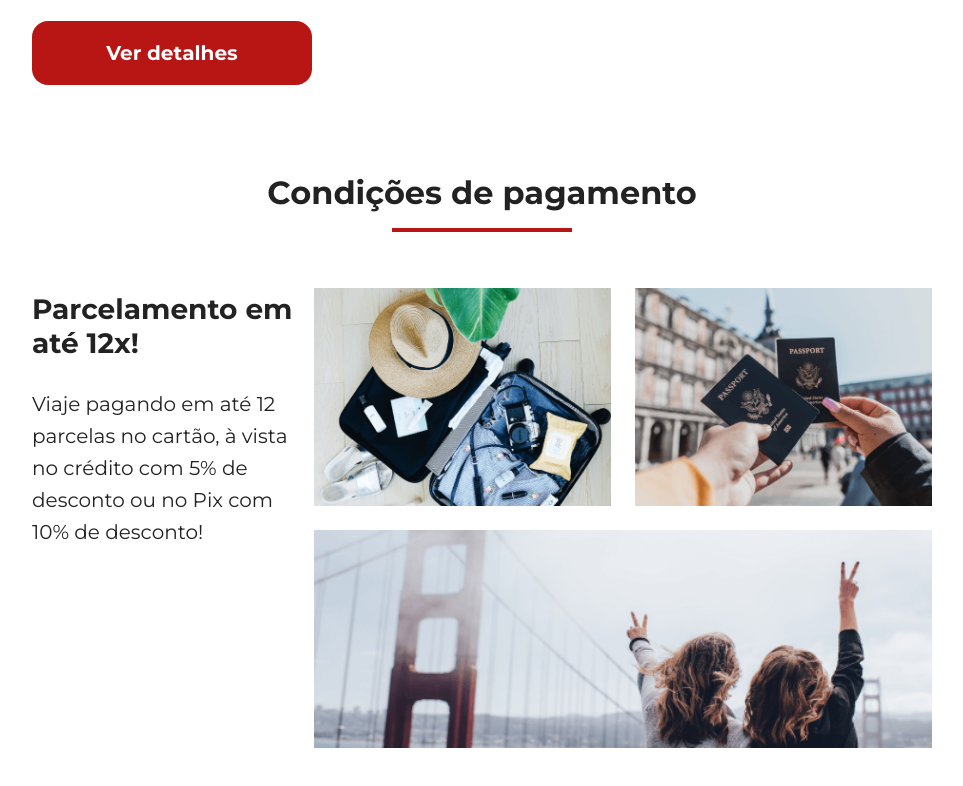
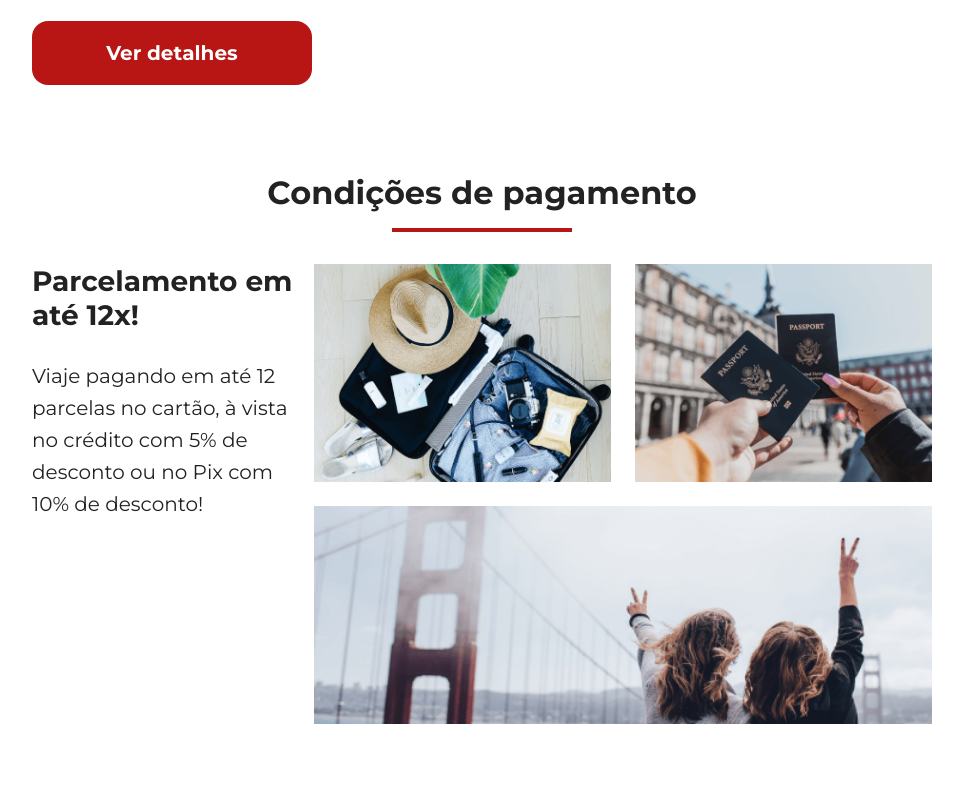
Before and after one commit to victoorjp/jornada-viagens, a plain HTML site: page index.html in a window 1280 px wide. Shown: the part 4136-4922 px from the top of the page, without its empty margins (158-1121 px from the left). Drawn offline with Linux system fonts and the light colour scheme.

Commit message:
fix: Fix container alignment

```diff
--- a/css/payments.css
+++ b/css/payments.css
@@ -51,9 +51,14 @@
 
   .payments .wrapper .image-gallery {
     width: 790px;
+    margin-top: 0;
   }
 
   .payments .wrapper .text-content {
     width: 360px;
   }
+
+  .payments .wrapper .text-content h3 {
+    margin-top: 0;
+  }
 }
```
